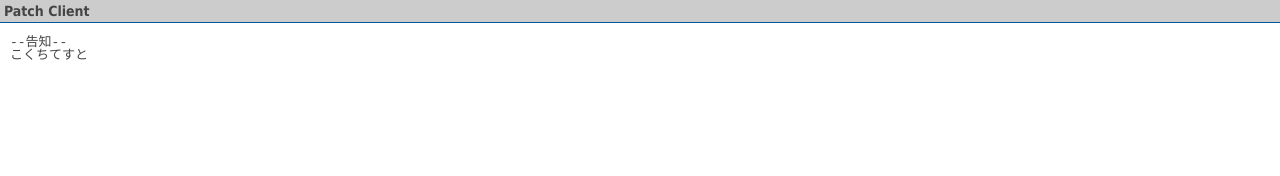
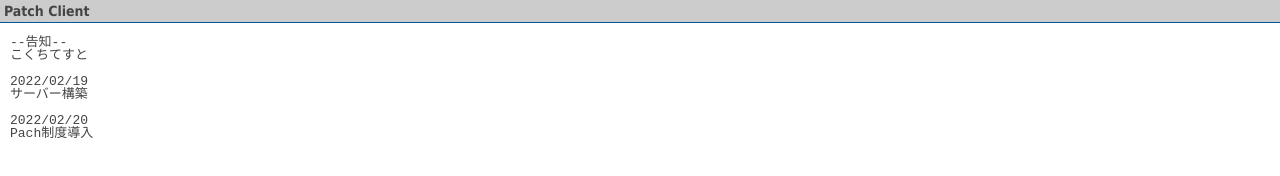
Before and after one commit to yukkuriremiria/pach_server, a plain HTML site: page index.html in a window 1280 px wide. Drawn offline with Linux system fonts and the light colour scheme.

Commit message:
Update index.html

```diff
--- a/index.html
+++ b/index.html
@@ -20,6 +20,13 @@ h6{color: #444;border-style:solid;border-width:0 0 0 8px;border-color:#CCC;paddi
 <pre><p>
 --告知--
 こくちてすと
+
+2022/02/19
+サーバー構築
+
+2022/02/20
+Pach制度導入
+
 </p>
 
 </pre>
```
